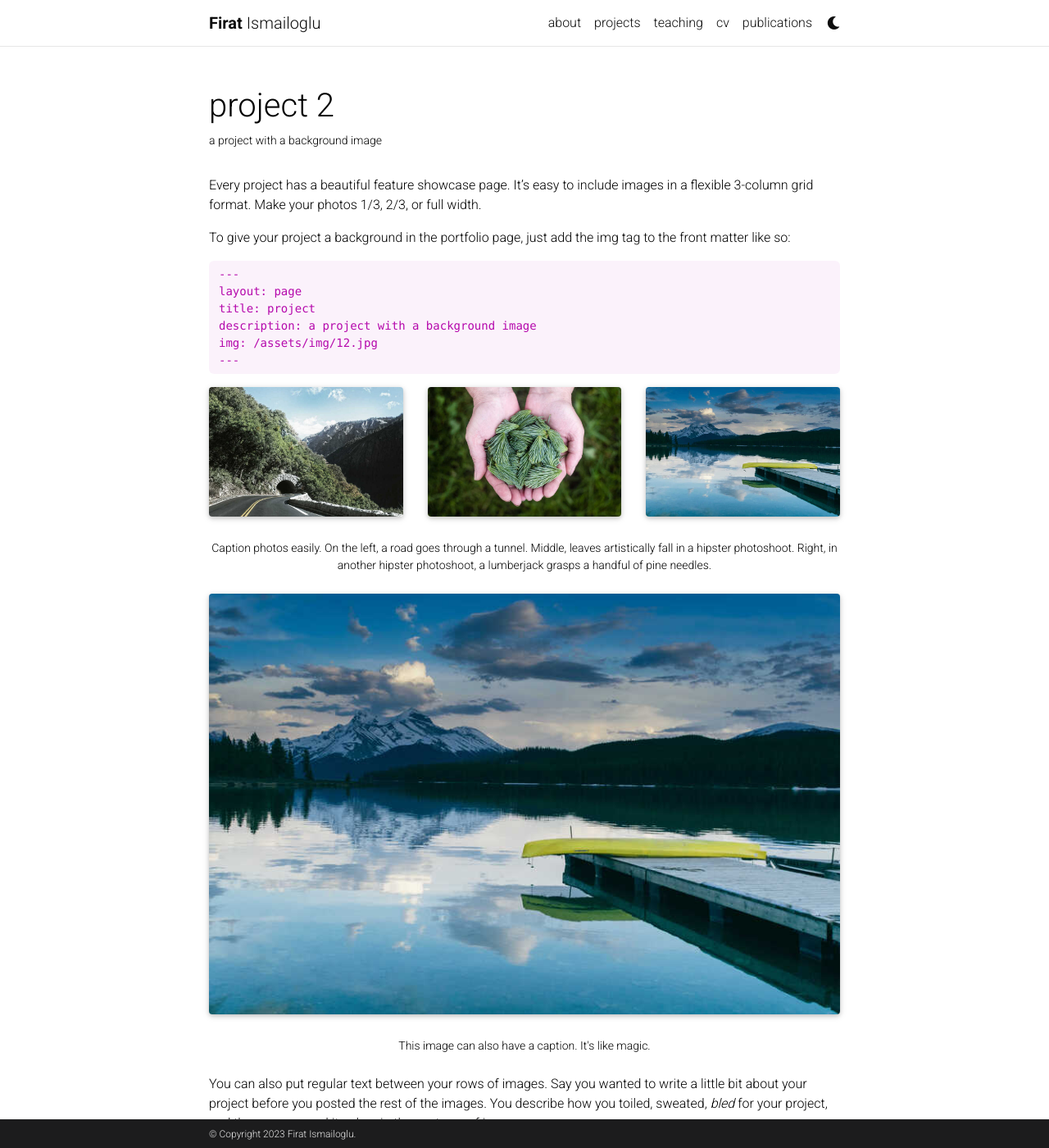
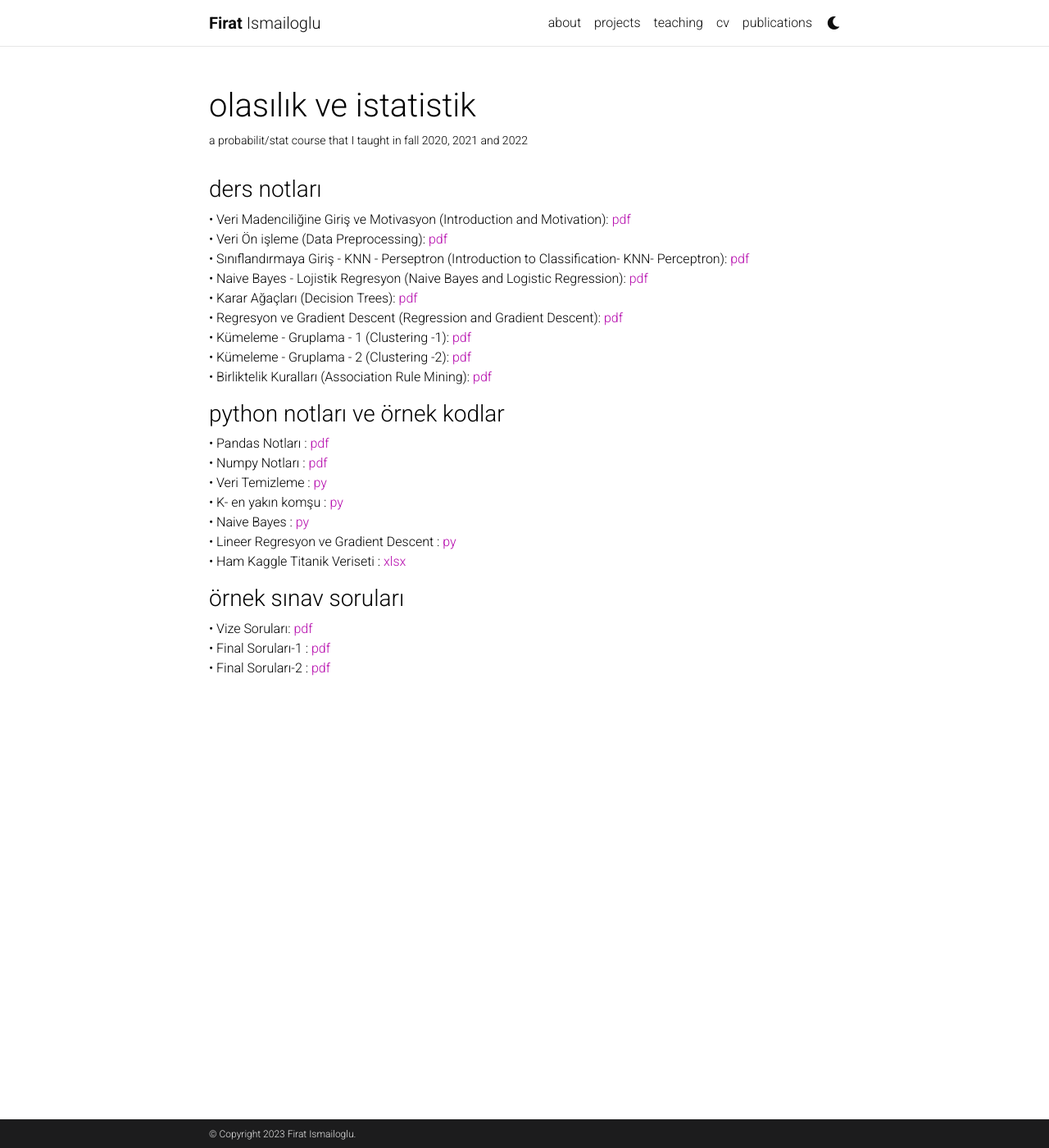
Before and after one commit to FiratIsmailoglu/firatismailoglu.github.io, a Jekyll site: the page built from _projects/2_project.md, in a window 1280 px wide and 1400 px high. Shown: the whole window at 82% size. Built offline with Jekyll 4.4.1, drawn with Linux system fonts in a browser that asks for light colours; full-size pictures stand in for the smaller copies a plugin makes; comment, search, counter and statistics services are not loaded; a style sheet for code colours, icons or effects is not loaded; some of the changed text lies outside the part shown.

Commit message:
Update 2_project.md

````diff
--- a/_projects/2_project.md
+++ b/_projects/2_project.md
@@ -1,80 +1,38 @@
 ---
 layout: page
-title: project 2
-description: a project with a background image
-img: assets/img/3.jpg
-importance: 2
+title: olasılık ve istatistik
+description: a probabilit/stat course that I taught in fall 2020, 2021 and 2022
+img: assets/img/probab.jpg
+importance: 1
+course: 1
 category: work
 ---
 
-Every project has a beautiful feature showcase page.
-It's easy to include images in a flexible 3-column grid format.
-Make your photos 1/3, 2/3, or full width.
+<h3>ders notları</h3>
 
-To give your project a background in the portfolio page, just add the img tag to the front matter like so:
-
-    ---
-    layout: page
-    title: project
-    description: a project with a background image
-    img: /assets/img/12.jpg
-    ---
-
-<div class="row">
-    <div class="col-sm mt-3 mt-md-0">
-        {% include figure.html path="assets/img/1.jpg" title="example image" class="img-fluid rounded z-depth-1" %}
-    </div>
-    <div class="col-sm mt-3 mt-md-0">
-        {% include figure.html path="assets/img/3.jpg" title="example image" class="img-fluid rounded z-depth-1" %}
-    </div>
-    <div class="col-sm mt-3 mt-md-0">
-        {% include figure.html path="assets/img/5.jpg" title="example image" class="img-fluid rounded z-depth-1" %}
-    </div>
-</div>
-<div class="caption">
-    Caption photos easily. On the left, a road goes through a tunnel. Middle, leaves artistically fall in a hipster photoshoot. Right, in another hipster photoshoot, a lumberjack grasps a handful of pine needles.
-</div>
-<div class="row">
-    <div class="col-sm mt-3 mt-md-0">
-        {% include figure.html path="assets/img/5.jpg" title="example image" class="img-fluid rounded z-depth-1" %}
-    </div>
-</div>
-<div class="caption">
-    This image can also have a caption. It's like magic.
-</div>
-
-You can also put regular text between your rows of images.
-Say you wanted to write a little bit about your project before you posted the rest of the images.
-You describe how you toiled, sweated, *bled* for your project, and then... you reveal its glory in the next row of images.
+  &#8226; Veri Madenciliğine Giriş ve Motivasyon (Introduction and Motivation): [pdf](/assets/pdf/firism_veri_madenciliği_giris_motivasyon.pdf) <br />
+ &#8226; Veri Ön işleme (Data Preprocessing):  [pdf](/assets/pdf/firism_veri_madenciliği_veri_önişleme.pdf) <br />
+   &#8226; Sınıflandırmaya Giriş - KNN - Perseptron (Introduction to Classification- KNN- Perceptron): [pdf](/assets/pdf/firism_veri_madenciliği_siniflandirmaya_giris_knn_perseptron.pdf)<br />
+ &#8226; Naive Bayes - Lojistik Regresyon (Naive Bayes and Logistic Regression): [pdf](/assets/pdf/firism_veri_madenciliği_naive_bayes_lojistik_regresyon.pdf)<br />
+  &#8226;  Karar Ağaçları (Decision Trees): [pdf](/assets/pdf/firism_veri_madenciliği_karar_agaclari.pdf)<br />
+ &#8226; Regresyon ve Gradient Descent (Regression and Gradient Descent): [pdf](/assets/pdf/firism_veri_madenciliği_regresyon_gradient_descent.pdf)<br />
+  &#8226; Kümeleme - Gruplama - 1 (Clustering -1): [pdf](/assets/pdf/firism_veri_madenciliği_kümeleme_gruplama.pdf)<br />
+   &#8226; Kümeleme - Gruplama - 2 (Clustering -2): [pdf](/assets/pdf/firism_veri_madenciliği_kümeleme_gruplama_2.pdf)<br />
+  &#8226; Birliktelik Kuralları (Association Rule Mining): [pdf](/assets/pdf/firism_veri_madenciliği_birliktelik kurallar.pdf)<br />
 
 
-<div class="row justify-content-sm-center">
-    <div class="col-sm-8 mt-3 mt-md-0">
-        {% include figure.html path="assets/img/6.jpg" title="example image" class="img-fluid rounded z-depth-1" %}
-    </div>
-    <div class="col-sm-4 mt-3 mt-md-0">
-        {% include figure.html path="assets/img/11.jpg" title="example image" class="img-fluid rounded z-depth-1" %}
-    </div>
-</div>
-<div class="caption">
-    You can also have artistically styled 2/3 + 1/3 images, like these.
-</div>
+
+<h3>python notları ve  örnek kodlar </h3>
+ &#8226; Pandas Notları : [pdf](/assets/pdf/Pandas Notlari.pdf) <br />
+  &#8226; Numpy Notları : [pdf](/assets/pdf/Numpy Notları.pdf) <br />
+  &#8226; Veri Temizleme : [py](/assets/pdf/firism_veri_temizleme.py) <br />
+  &#8226; K- en yakın komşu : [py](/assets/pdf/firism_knn.py) <br />
+   &#8226; Naive Bayes  : [py](/assets/pdf/firism_naive_bayes.py) <br />
+    &#8226; Lineer Regresyon ve Gradient Descent : [py](/assets/pdf/firism_gradient_descent_lineerReg.py) <br />
+  &#8226; Ham Kaggle Titanik Veriseti : [xlsx](/assets/pdf/kaggle_titanic_raw.xlsx) <br />
 
 
-The code is simple.
-Just wrap your images with `<div class="col-sm">` and place them inside `<div class="row">` (read more about the <a href="https://getbootstrap.com/docs/4.4/layout/grid/">Bootstrap Grid</a> system).
-To make images responsive, add `img-fluid` class to each; for rounded corners and shadows use `rounded` and `z-depth-1` classes.
-Here's the code for the last row of images above:
-
-{% raw %}
-```html
-<div class="row justify-content-sm-center">
-    <div class="col-sm-8 mt-3 mt-md-0">
-        {% include figure.html path="assets/img/6.jpg" title="example image" class="img-fluid rounded z-depth-1" %}
-    </div>
-    <div class="col-sm-4 mt-3 mt-md-0">
-        {% include figure.html path="assets/img/11.jpg" title="example image" class="img-fluid rounded z-depth-1" %}
-    </div>
-</div>
-```
-{% endraw %}
+<h3>örnek sınav soruları</h3>
+ &#8226; Vize Soruları: [pdf](/assets/pdf/firism_vize_soru_ve_cevaplar.pdf) <br />
+  &#8226; Final Soruları-1 : [pdf](/assets/pdf/firism_final_soru_ve_cevaplar_1.pdf) <br />
+   &#8226; Final Soruları-2 : [pdf](/assets/pdf/firism_final_soru_ve_cevaplar_2.pdf) <br />
````
